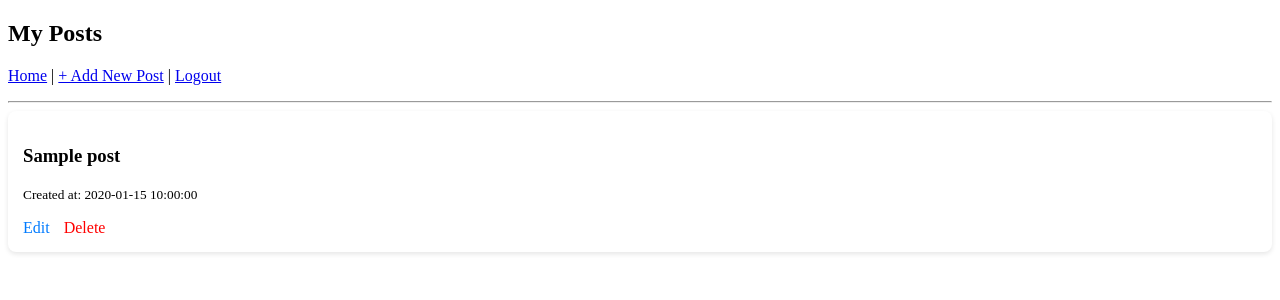
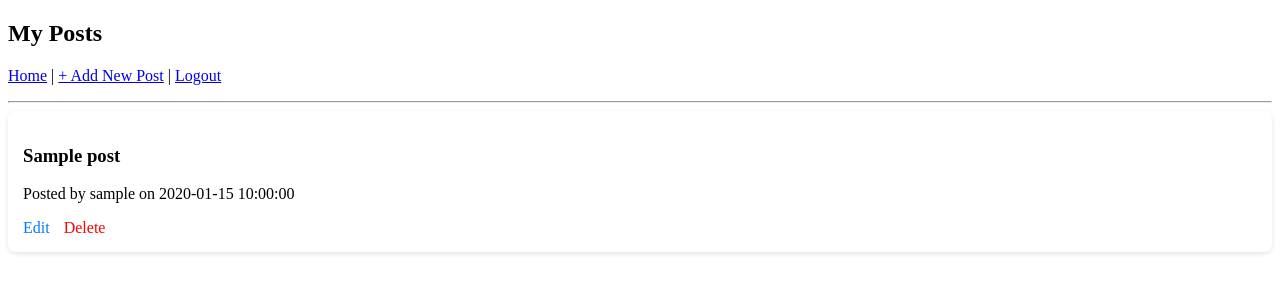
Before and after one commit to Chamodi-Karunarathne/php_blog_project, a PHP site: page /pages/my_posts.php in a window 1280 px wide. Shown: the top 300 px of the page. Run offline with PHP 8.4, Linux system fonts and the light colour scheme; the visitor is signed in with stand-in values (Sample User, id 1); tables that the repository leaves empty or names only in its code hold one stand-in row (values such as "Sample post"); some libraries are stand-ins or nearby versions.

Commit message:
Enhance post metadata display by showing the username and creation date

```diff
--- a/pages/my_posts.php
+++ b/pages/my_posts.php
@@ -75,7 +75,11 @@ $result = $stmt->get_result();
                 <div class="markdown-content"
                     data-content="<?php echo htmlspecialchars($row['content'], ENT_QUOTES); ?>">
                 </div>
-                <p><small>Created at: <?php echo $row['created_at']; ?></small></p>
+                <p class="meta">
+                    Posted by <?php echo htmlspecialchars($row["username"]); ?>
+                    on <?php echo $row["created_at"]; ?>
+                </p>
+
                 <div class="actions">
                     <a href="edit_post.php?id=<?php echo $row['id']; ?>">Edit</a>
                     <a href="delete_post.php?id=<?php echo $row['id']; ?>" class="delete" onclick="return confirm('Are you sure you want to delete this post?');">Delete</a>
```
